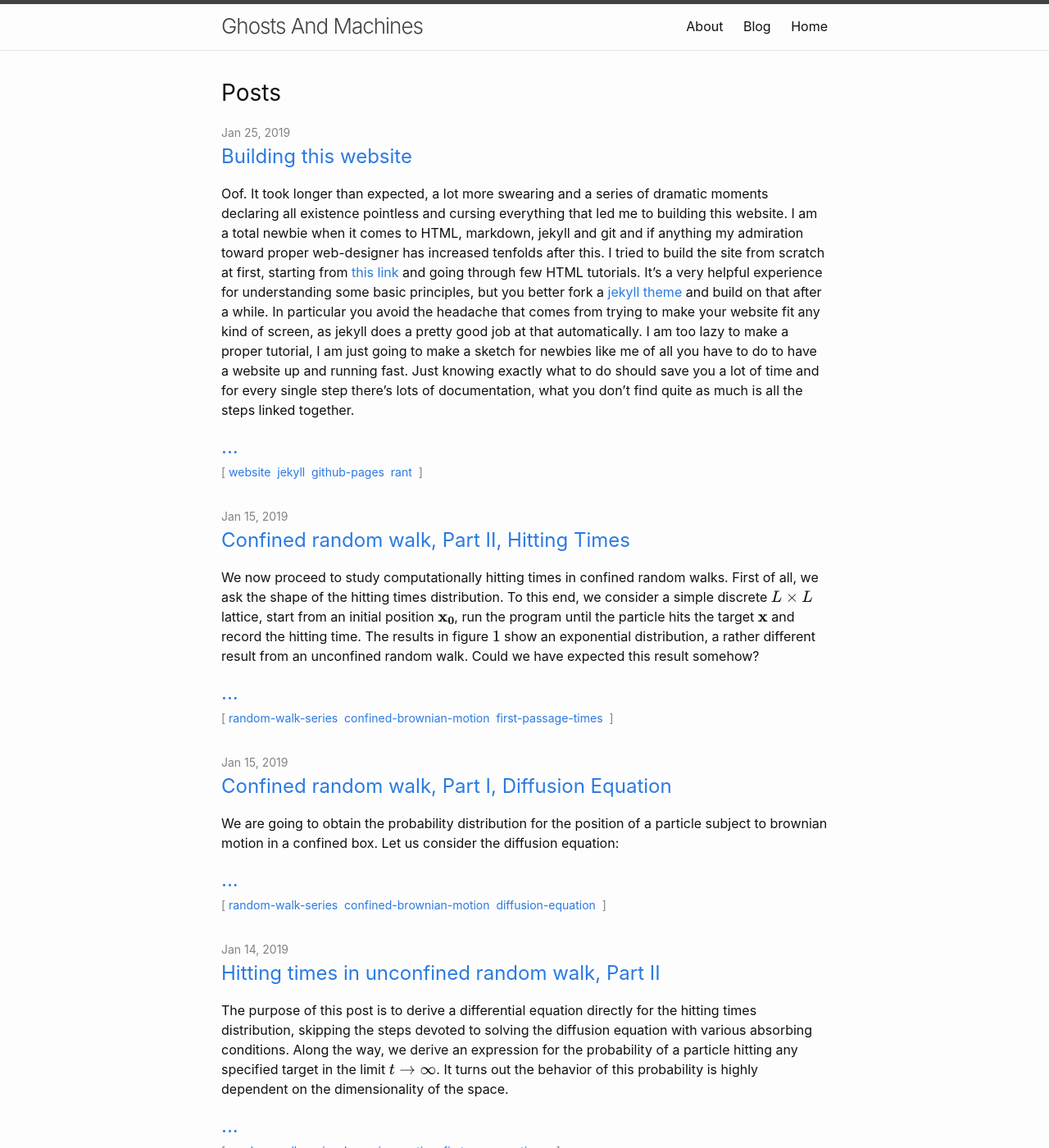
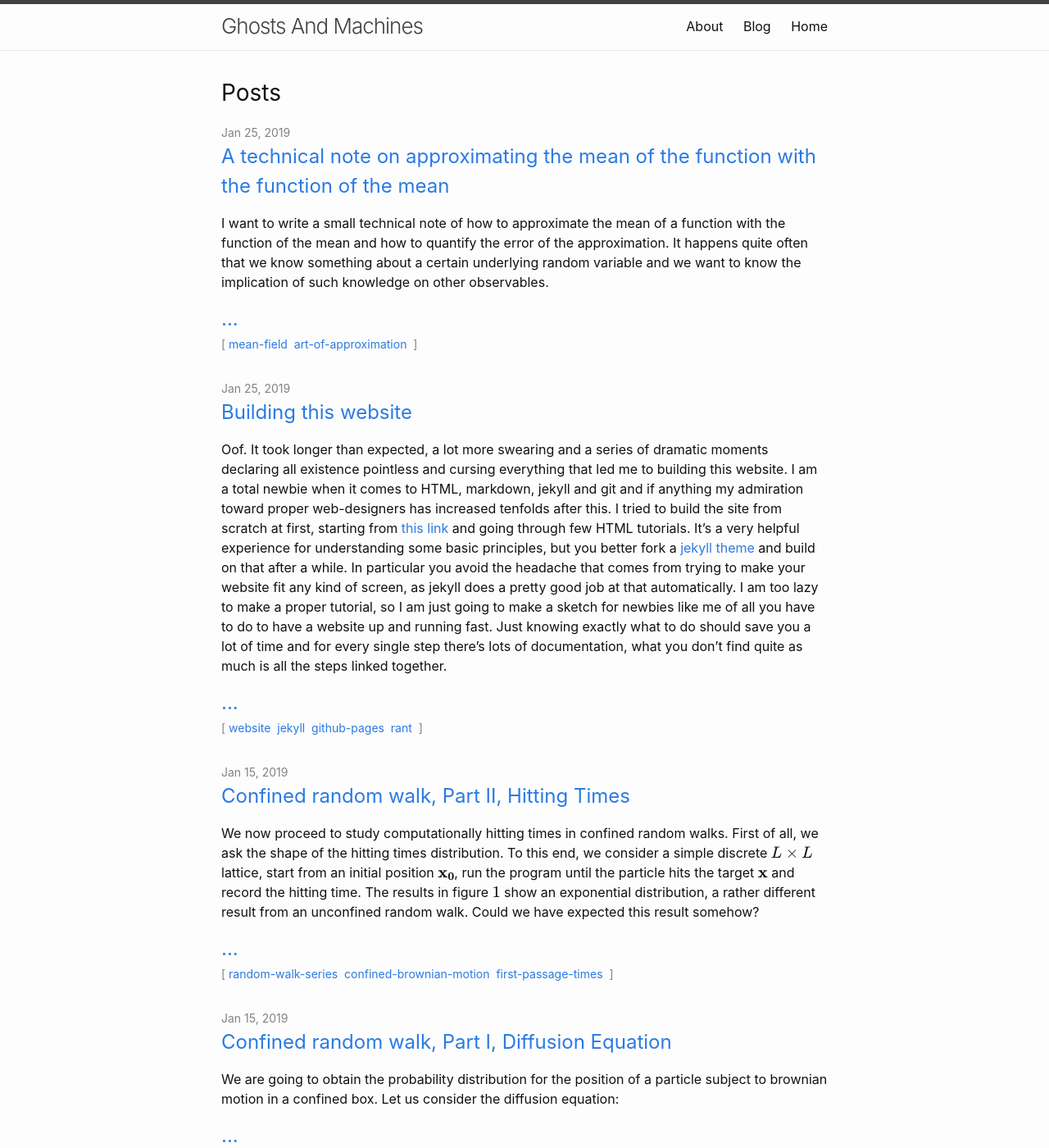
Before and after one commit to ghostsandmachines/ghostsandmachines.github.io, a Jekyll site: the page built from blog/index.html, in a window 1280 px wide and 1400 px high. Shown: the whole window at 82% size. Built offline with Jekyll 4.4.1, drawn with Linux system fonts in a browser that asks for light colours; formulas are drawn with MathJax 3; the list of posts is cut into pages by our own code; some of the changed text lies outside the part shown.

Commit message:
new post

```diff
--- a/_posts/2019-01-25-building-this-website.md
+++ b/_posts/2019-01-25-building-this-website.md
@@ -5,7 +5,7 @@
 tags: website jekyll github-pages rant
 ---
 
-Oof. It took longer than expected, a lot more swearing and a series of dramatic moments declaring all existence pointless and cursing everything that led me to building this website. I am a total newbie when it comes to HTML, markdown, jekyll and git and if anything my admiration toward proper web-designer has increased tenfolds after this. I tried to build the site from scratch at first, starting from [this link](<http://jmcglone.com/guides/github-pages/>) and going through few HTML tutorials. It's a very helpful experience for understanding some basic principles, but you better fork a [jekyll theme](<https://jekyllrb.com/docs/themes/>) and build on that after a while. In particular you avoid the headache that comes from trying to make your website fit any kind of screen, as jekyll does a pretty good job at that automatically. I am too lazy to make a proper tutorial, I am just going to make a sketch for newbies like me of all you have to do to have a website up and running fast. Just knowing exactly what to do should save you a lot of time and for every single step there's lots of documentation, what you don't find quite as much is all the steps linked together.
+Oof. It took longer than expected, a lot more swearing and a series of dramatic moments declaring all existence pointless and cursing everything that led me to building this website. I am a total newbie when it comes to HTML, markdown, jekyll and git and if anything my admiration toward proper web-designers has increased tenfolds after this. I tried to build the site from scratch at first, starting from [this link](<http://jmcglone.com/guides/github-pages/>) and going through few HTML tutorials. It's a very helpful experience for understanding some basic principles, but you better fork a [jekyll theme](<https://jekyllrb.com/docs/themes/>) and build on that after a while. In particular you avoid the headache that comes from trying to make your website fit any kind of screen, as jekyll does a pretty good job at that automatically. I am too lazy to make a proper tutorial, so I am just going to make a sketch for newbies like me of all you have to do to have a website up and running fast. Just knowing exactly what to do should save you a lot of time and for every single step there's lots of documentation, what you don't find quite as much is all the steps linked together.
 
 So what is the fastest way of having a decent GitHub website up and running? With any website, you're going to have to deal with many files talking to one another, so I highly recommend learning to use Git on the command line. Takes a bit more time in the beginning, I suppose, but it's worth it. This is also useful when working with any repo on GitHub and in fact you should first test your understanding of Git with some repo other than your website. Including this step, here's the full list of all that you have to do:
 
--- /dev/null
+++ b/_posts/2019-01-25-technical-note-on-mean-field.md
@@ -0,0 +1,62 @@
+---
+layout: post
+title: "A technical note on approximating the mean of the function with the function of the mean"
+date: 2019-01-25
+tags: mean-field art-of-approximation
+---
+
+I want to write a small technical note of how to approximate the mean of a function with the function of the mean and how to quantify the error of the approximation.  It happens quite often that we know something about a certain underlying random variable and we want to know the implication of such knowledge on other observables.
+
+Let us consider $f(M)$ and write its mean:
+
+$$
+\langle f \rangle = \int P(M) f(M) dM
+$$
+
+We taylor-expand $f(M)$ around the mean $\langle M \rangle$:
+
+$$
+f(M)  = f\left(\langle M \rangle \right) + (M-\langle M \rangle) f'\left(\langle M \rangle \right) + \frac{1}{2}(M-\langle M \rangle)^2 f''\left(\langle M \rangle \right) + ..
+$$
+
+It's immediate to obtain:
+
+$$
+\langle f \rangle = f\left(\langle M \rangle \right) + \frac{ \sigma_M^2 }{2}f''\left(\langle M \rangle \right) + \frac{ \sigma_M^3 \gamma_M}{3!}f'''\left(\langle M \rangle \right) + \frac{ \sigma_M^4 K_M}{4!}f''''\left(\langle M \rangle \right) + ..
+$$
+
+with $\sigma_M$, $\gamma_M$, $K_M$ being the standard deviation, the skewness and the kurtosis.
+
+It is apparent that the goodness of the approximation $ \langle f \rangle \approxeq f\left(\langle M \rangle \right) $ depends both on the shape of the underlying distribution $P(M)$ and the specific form of the function $f(M)$. In particular if $f(M)$ is close to being linear, the approximation is rather good.
+
+Let us consider a function that is as far from a linear function as possible, i.e., an exponential. If $f(M) = \exp \left (M/\tau \right )$, then
+
+$$
+\langle f \rangle = f\left(\langle M \rangle \right) \left [1 + \frac{ \sigma_M^2 }{2 \tau^2} + \frac{ \sigma_M^3 \gamma_M}{3! \tau^3} + \frac{ \sigma_M^4 K_M}{4! \tau^4} + .. \right ]
+$$
+
+Often, it's tempting to consider the observable $M$ distributed according to a gaussian distribution. In this case, the skewness is $0$, the kurtosis is $3$ and all that matters effectively is the ratio $\frac{\sigma_M}{\tau}$. The latter statement applies whenever the skewness and the kurtosis are of order $o(1)$. On the other hand, already gaussian mixtures complicate things. Consider bimodality for instance: in a simple symmetric gaussian mixture skewness obeys $\sigma^3 \gamma = \frac{3}{2} \Delta \mu \frac{\sigma_2^2 - \sigma_1^2}{2}$ and $\sigma^2 = \frac{\sigma_1^2 + \sigma_2^2}{2} + \frac{(\Delta \mu )^2}{4}$, meaning skewness picks up a contribution from the mixture. Despite this, it seems highly likely that when we consider $\gamma$ by performing the appropriate ratio of these two quantities we obtain something of order $o(1)$ at worst because $(\Delta \mu )^2$ is most likely bigger than $\Delta \mu (\sigma_2^2 - \sigma_1^2)$.
+
+We turn to analyse the meaning of the ratio $\frac{\sigma_M}{\tau}$. It is apparent that $\tau$ gives the scale after which the change in the observabme $f$ becomes exponential. $\sigma_M$ is the scale of the fluctuations of the underlying random variable. Round $\langle M \rangle$, the values that matter are within an interval of length $\sigma_M$. If $\sigma_M \ll \tau$, it is possible to approximate $f(M)$ linearly along this interval to $f\left(\langle M \rangle \right) + (M-\langle M \rangle) f'\left(\langle M \rangle \right)$ and therefore approximating the mean of the function with the function of mean is allowed.
+
+This example illustrates a generic principle: it is true that $ \langle f \rangle \approxeq f\left(\langle M \rangle \right) $ if $f(M)$ is approximately linear around $\langle M \rangle$ in a region of length $\sigma_M$ or greater. This criterium is major refinement over simply stating that $f(M)$ must be linear everywhere. Possible exceptions to this rule emerge with highly skewed or fat-tailed distributions. It is useful in general to think of a $\tau$ defined as the intrinsic scale of $f(M)$ within which is possible to approximate linearly around $\langle M \rangle$.
+
+Finally let us consider the power-law case
+
+$$
+f(M) = c M^{\alpha}
+$$
+
+with $\alpha \leq 2$. In this case the following relation holds
+
+$$
+\langle f \rangle \approxeq f\left(\langle M \rangle \right) + \frac{ \sigma_M^2 }{2} \frac{c \alpha (\alpha -1)}{\langle M \rangle^{2-\alpha} }
+$$
+
+which is more instructive when written
+
+$$
+\langle f \rangle \approxeq f\left(\langle M \rangle \right) \left [1+  \left(\frac{\sigma_M}{\langle M \rangle}\right)^2 \alpha (\alpha-1) \right]
+$$
+
+The sign of the correction depends on whether the power-law is sublinear or superlinear. Superlinear laws require a bigger correction. To get a feel for the numbers, consider a quadratic scaling and $\frac{\sigma_M}{\langle M \rangle} = 0.1$, then $\langle f \rangle \approxeq f\left(\langle M \rangle \right)$ up to a 2% underestimation, a very good approximation. If $\frac{\sigma_M}{\langle M \rangle} = 1$, $f\left(\langle M \rangle \right) = \frac{1}{3} \langle f \rangle$, which is instead a sever underestimation, about 66%. The main lesson to draw out of this numerical analysis is that the spread of the underlying distribution matters more than the particular exponent in the case of power-laws.
--- /dev/null
+++ b/archive/tag/art-of-approximation.md
@@ -0,0 +1,6 @@
+---
+layout: tagpage
+title: "Tag: art-of-approximation"
+tag: art-of-approximation
+robots: noindex
+---
--- /dev/null
+++ b/archive/tag/mean-field.md
@@ -0,0 +1,6 @@
+---
+layout: tagpage
+title: "Tag: mean-field"
+tag: mean-field
+robots: noindex
+---
```
